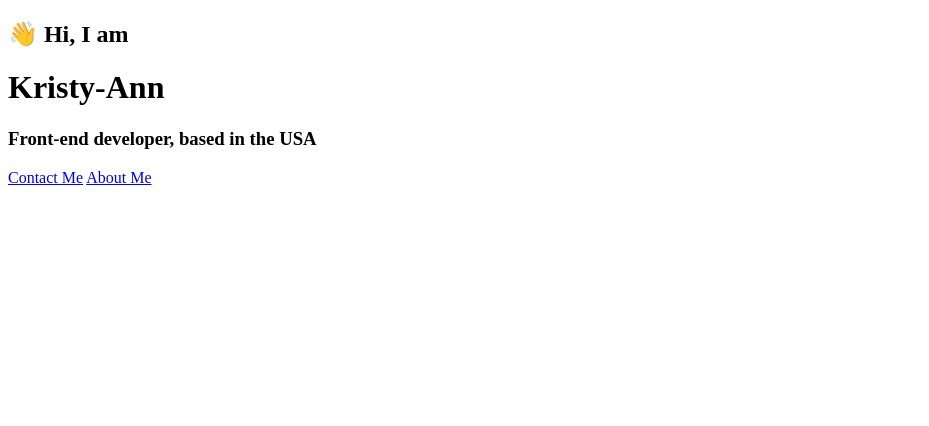
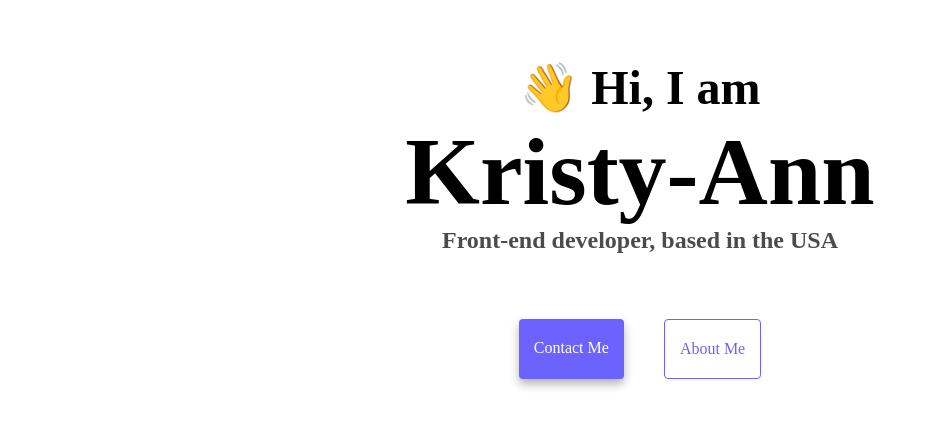
Before and after one commit to kag0224/kg_responsive_review, a plain HTML site: page index.html in a window 1280 px wide. Shown: the whole page, without its empty margins (0-929 px from the left). Drawn offline with Linux system fonts and the light colour scheme.

Commit message:
Added styling to homepage

```diff
--- a/index.html
+++ b/index.html
@@ -4,14 +4,16 @@
     <meta charset="UTF-8" />
     <meta http-equiv="X-UA-Compatible" content="IE=edge" />
     <meta name="viewport" content="width=device-width, initial-scale=1.0" />
+    <link rel="stylesheet" href="src/style.css" />
     <title>Welcome</title>
   </head>
   <body>
     <h2>👋 Hi, I am</h2>
     <h1>Kristy-Ann</h1>
     <h3>Front-end developer, based in the USA</h3>
-
-    <a href="about.html#contact">Contact Me</a>
-    <a href="about.html">About Me</a>
+    <div class="navigation-link">
+      <a href="about.html#contact" class="contact-link">Contact Me</a>
+      <a href="about.html" class="about-link">About Me</a>
+    </div>
   </body>
 </html>
--- a/src/style.css
+++ b/src/style.css
@@ -0,0 +1,53 @@
+:root {
+  --primary-color: #6c63ff;
+}
+
+h1,
+h2,
+h3 {
+  text-align: center;
+  margin: 0;
+}
+
+body {
+  margin: 60px;
+}
+
+h1 {
+  font-size: 96px;
+}
+
+h2 {
+  font-size: 48px;
+}
+
+h3 {
+  font-size: 24px;
+  opacity: 0.7;
+}
+
+.navigation-link {
+  display: flex;
+  justify-content: center;
+  margin-top: 45px;
+}
+
+.navigation-link a {
+  text-decoration: none;
+  cursor: pointer;
+  padding: 20px 15px;
+  border-radius: 4px;
+  margin: 20px;
+}
+
+.contact-link {
+  background: var(--primary-color);
+  color: #fff;
+  box-shadow: 0 5px 10px rgba(0, 0, 0, 0.3);
+}
+
+.about-link {
+  color: var(--primary-color);
+  background: #fff;
+  border: 1px solid var(--primary-color);
+}
```
Also changed, not shown: about.html (+1 -0 lines).
